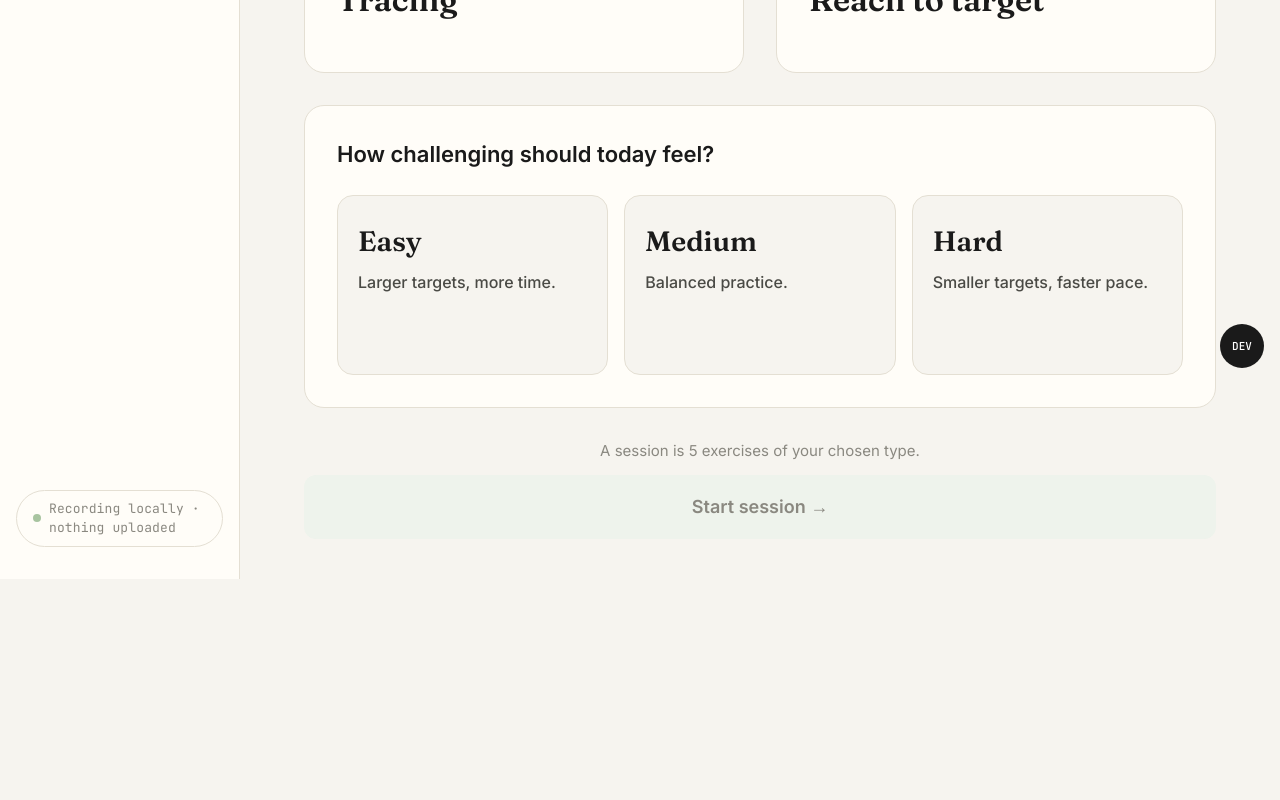
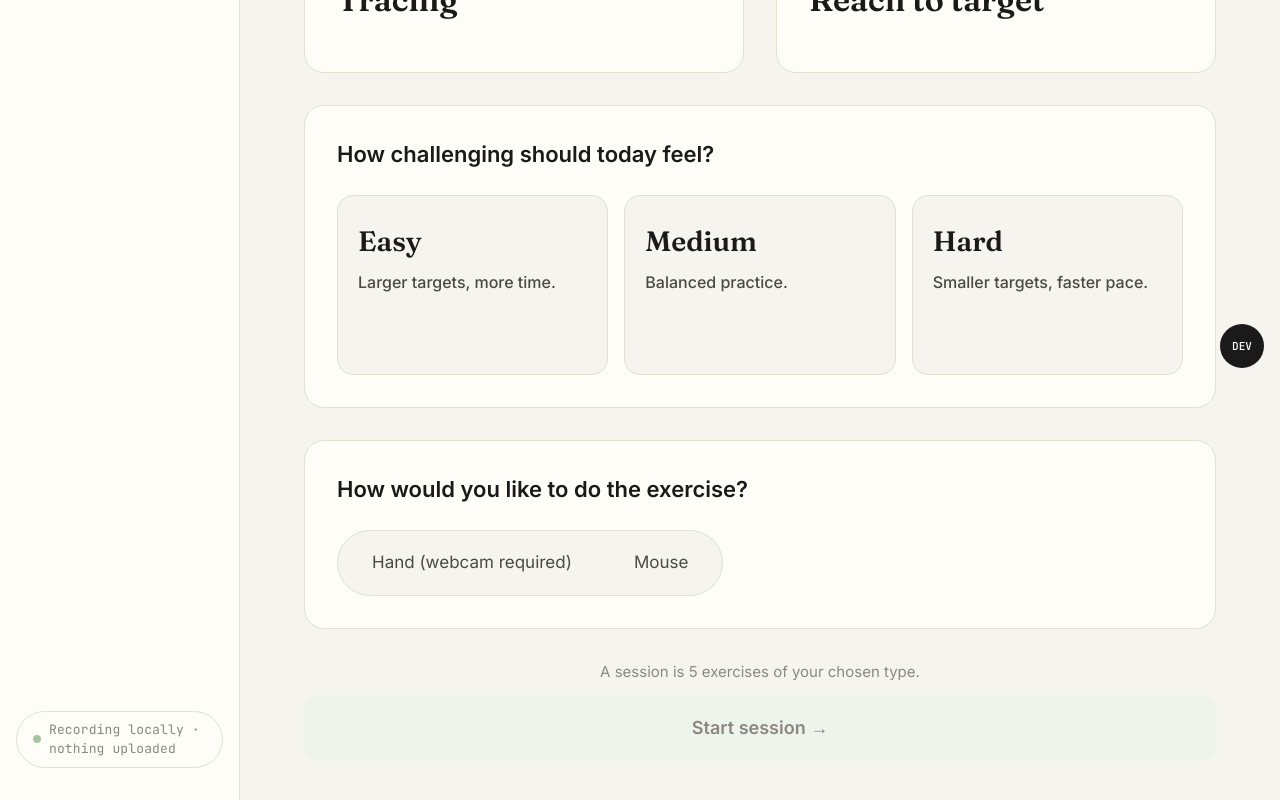
Before and after one commit to sourcerrorr/reTrace, a React (Vite) app: page / in a window 1280 px wide. Shown: the part 416-1216 px from the top of the page. Before the commit the page ends 995 px from the top, so only its background shows below. Built offline with nearby package versions, Linux system fonts and the light colour scheme.

Commit message:
added mouse input back, fixed Georgian descriptions

```diff
--- a/src/app/App.tsx
+++ b/src/app/App.tsx
@@ -22,6 +22,7 @@ import {
   SecondaryButton,
   PrivacyChip,
 } from "./components/primitives";
+import type { InputMode } from "./runtime/config";
 import { SessionScreen } from "./SessionScreen";
 import type { ScoreResult } from "./scoring";
 import { useLanguage } from "./i18n/useLanguage";
@@ -255,12 +256,17 @@ function DevNav({ onNavigate }: { onNavigate: (s: Screen) => void }) {
 function ExercisesScreen({
   onStart,
 }: {
-  onStart: (category: ExerciseType, difficulty: Difficulty) => void;
+  onStart: (
+    category: ExerciseType,
+    difficulty: Difficulty,
+    input: InputMode
+  ) => void;
 }) {
   const { t } = useLanguage();
   const [type, setType] = useState<ExerciseType | null>(null);
   const [difficulty, setDifficulty] = useState<Difficulty | null>(null);
-  const ready = type !== null && difficulty !== null;
+  const [input, setInput] = useState<InputMode | null>(null);
+  const ready = type !== null && difficulty !== null && input !== null;
 
   const difficulties: { id: Difficulty; title: string; desc: string }[] = [
     { id: "easy",   title: t.setup.easyTitle,   desc: t.setup.easyDesc },
@@ -397,6 +403,72 @@ function ExercisesScreen({
           </div>
         </div>
 
+        {/* Input method — a required, explicit choice (like exercise type) that
+            decides which input source drives the session. */}
+        <div
+          style={{
+            background: P.paper,
+            border: `1px solid ${P.border}`,
+            borderRadius: 20,
+            padding: 32,
+          }}
+        >
+          <p
+            style={{
+              fontFamily: "'Inter', sans-serif",
+              fontSize: 22,
+              fontWeight: 600,
+              color: P.ink,
+              marginBottom: 24,
+            }}
+          >
+            {t.inputMethod.question}
+          </p>
+          <div
+            style={{
+              display: "inline-flex",
+              gap: 6,
+              padding: 6,
+              borderRadius: 9999,
+              background: P.bone,
+              border: `1px solid ${P.border}`,
+            }}
+          >
+            {([
+              { id: "hand" as const, label: t.inputMethod.hand },
+              { id: "mouse" as const, label: t.inputMethod.mouse },
+            ]).map(({ id, label }) => {
+              const sel = input === id;
+              return (
+                <button
+                  key={id}
+                  onClick={() => setInput(id)}
+                  aria-pressed={sel}
+                  style={{
+                    display: "inline-flex",
+                    alignItems: "center",
+                    gap: 8,
+                    height: 52,
+                    padding: "0 28px",
+                    borderRadius: 9999,
+                    background: sel ? P.sage : "transparent",
+                    border: "none",
+                    color: sel ? "#fff" : P.ink2,
+                    fontFamily: "'Inter', sans-serif",
+                    fontSize: 17,
+                    fontWeight: sel ? 600 : 400,
+                    cursor: "pointer",
+                    transition: "background 160ms ease-out, color 160ms ease-out",
+                  }}
+                >
+                  {sel && <Check size={16} strokeWidth={3} />}
+                  {label}
+                </button>
+              );
+            })}
+          </div>
+        </div>
+
         {/* Start */}
         <div style={{ display: "flex", flexDirection: "column", gap: 12 }}>
           <p
@@ -410,7 +482,7 @@ function ExercisesScreen({
             {t.exercises.sessionLength(SESSION_LENGTH)}
           </p>
           <PrimaryButton
-            onClick={() => ready && onStart(type!, difficulty!)}
+            onClick={() => ready && onStart(type!, difficulty!, input!)}
             disabled={!ready}
             fullWidth
             height={64}
@@ -1207,6 +1279,9 @@ export default function App() {
   const [screen, setScreen] = useState<Screen>("exercises");
   const [category, setCategory] = useState<ExerciseType | null>(null);
   const [difficulty, setDifficulty] = useState<Difficulty>("medium");
+  // The user picks this on the setup screen (required); it's always set before a
+  // session starts. Defaulted so the SessionScreen prop is never null.
+  const [inputMode, setInputMode] = useState<InputMode>("hand");
 
   // A session is a plan of several same-type exercises. We walk `plan` by
   // `index`, collecting one ScoreResult each, and only show Results at the end.
@@ -1217,9 +1292,14 @@ export default function App() {
   // same type/index, forcing a fresh remount of the runtime hooks.
   const [runId, setRunId] = useState(0);
 
-  const startSession = (cat: ExerciseType, diff: Difficulty) => {
+  const startSession = (
+    cat: ExerciseType,
+    diff: Difficulty,
+    input: InputMode
+  ) => {
     setCategory(cat);
     setDifficulty(diff);
+    setInputMode(input);
     setPlan(
       generateSessionPlan(
         cat,
@@ -1245,7 +1325,7 @@ export default function App() {
   };
 
   const handleRetry = () => {
-    if (category) startSession(category, difficulty);
+    if (category) startSession(category, difficulty, inputMode);
   };
 
   const isSession = screen === "session";
@@ -1273,6 +1353,7 @@ export default function App() {
             <SessionScreen
               key={`${runId}-${index}`}
               plan={plan[index]}
+              inputMode={inputMode}
               exerciseIndex={index}
               exerciseTotal={plan.length}
               isLastExercise={index === plan.length - 1}
--- a/src/app/SessionScreen.tsx
+++ b/src/app/SessionScreen.tsx
@@ -12,7 +12,7 @@ import { P } from "./theme";
 import { useLanguage } from "./i18n/useLanguage";
 import { LanguageSwitch } from "./i18n/LanguageSwitch";
 import type { Translations } from "./i18n/translations";
-import { USE_HAND_TRACKING } from "./runtime/config";
+import type { InputMode } from "./runtime/config";
 import type { SessionPhase } from "./runtime/types";
 import { useTracingRuntime } from "./hooks/useTracingRuntime";
 import { useReachRuntime } from "./hooks/useReachRuntime";
@@ -243,6 +243,7 @@ function ExitDialog({
 
 export function SessionScreen({
   plan,
+  inputMode,
   exerciseIndex,
   exerciseTotal,
   isLastExercise,
@@ -251,6 +252,8 @@ export function SessionScreen({
 }: {
   /** The concrete exercise for this step of the session, rolled by App. */
   plan: Exercise;
+  /** How the user chose to drive this session: hand tracking or mouse. */
+  inputMode: InputMode;
   /** 0-based position of this exercise within the session. */
   exerciseIndex: number;
   /** Total exercises in the session (for the "Exercise 2 / 5" indicator). */
@@ -263,6 +266,10 @@ export function SessionScreen({
   onExit: (r: ScoreResult) => void;
 }) {
   const { t } = useLanguage();
+
+  // Which input source drives this session. Decides whether we render the webcam
+  // + fingertip cursor, and which source the runtime hooks create.
+  const useHandTracking = inputMode === "hand";
 
   // Session start, for the scored duration. Read once, on mount (the session
   // mounts straight into its active phase), so it doesn't affect any timing.
@@ -292,11 +299,19 @@ export function SessionScreen({
   const completeReaching = useCallback(() => setPhase("reaching-complete"), []);
 
   // ─── runtime hooks: each owns one system; this component just wires them ───
-  const tracing = useTracingRuntime({ plan, phase, video, canvasRef, cursorRef });
+  const tracing = useTracingRuntime({
+    plan,
+    phase,
+    useHandTracking,
+    video,
+    canvasRef,
+    cursorRef,
+  });
   const reachRt = useReachRuntime({
     reach,
     phase,
     isHold,
+    useHandTracking,
     video,
     cursorRef,
     lastPointRef,
@@ -361,7 +376,7 @@ export function SessionScreen({
     >
       {/* Webcam layer — the real mirrored camera when hand tracking drives
           input, the dark green placeholder otherwise */}
-      {USE_HAND_TRACKING ? (
+      {useHandTracking ? (
         // -2px pushes HandCamera's 1px card border just offscreen; its rounded
         // corners blend into the identical ink background.
         <div style={{ position: "absolute", inset: -2 }}>
@@ -413,7 +428,7 @@ export function SessionScreen({
 
       {/* Fingertip cursor — follows the hand every frame; fills while drawing.
           Positioned imperatively via cursorRef (see moveCursor). */}
-      {USE_HAND_TRACKING && (phase === "tracing" || phase === "reaching") && (
+      {useHandTracking && (phase === "tracing" || phase === "reaching") && (
         <div
           ref={cursorRef}
           style={{
--- a/src/app/hooks/useTracingRuntime.ts
+++ b/src/app/hooks/useTracingRuntime.ts
@@ -37,7 +37,6 @@ import {
   type Point,
   type TracingExercise,
 } from "../exercises";
-import { USE_HAND_TRACKING } from "../runtime/config";
 import { idleCursor, moveCursor } from "../runtime/cursor";
 import type { SessionPhase } from "../runtime/types";
 import type { TracingMetrics } from "../scoring/types";
@@ -116,11 +115,13 @@ function isOnGuidePath(p: HandPoint, guide: Point[]): boolean {
 export function useTracingRuntime(opts: {
   plan: Exercise;
   phase: SessionPhase;
+  /** Hand tracking (webcam) vs. mouse — chosen by the user, passed from App. */
+  useHandTracking: boolean;
   video: HTMLVideoElement | null;
   canvasRef: RefObject<HTMLCanvasElement | null>;
   cursorRef: RefObject<HTMLDivElement | null>;
 }): TracingRuntime {
-  const { plan, phase, video, canvasRef, cursorRef } = opts;
+  const { plan, phase, useHandTracking, video, canvasRef, cursorRef } = opts;
 
   const [modeIndicator, setModeIndicator] = useState<ModeIndicator>("Paused");
   const [hasDrawn, setHasDrawn] = useState(false);
@@ -159,12 +160,12 @@ export function useTracingRuntime(opts: {
     if (phase !== "tracing") return;
     const canvas = canvasRef.current;
     if (!canvas) return;
-    if (USE_HAND_TRACKING && !video) return; // camera not up yet
+    if (useHandTracking && !video) return; // camera not up yet
     if (plan.category !== "tracing") return;
 
     const guide = shapePoints(plan);
 
-    const source = USE_HAND_TRACKING
+    const source = useHandTracking
       ? createHandTrackingInputSource(video!)
       : createMouseInputSource({ engageElement: canvas });
     source.start({
@@ -239,7 +240,7 @@ export function useTracingRuntime(opts: {
       },
     });
     return () => source.stop();
-  }, [phase, plan, video, canvasRef, cursorRef]);
+  }, [phase, plan, useHandTracking, video, canvasRef, cursorRef]);
 
   // Reset the current tracing attempt — wipe the stroke, redraw the guide,
   // keep the same generated exercise.
--- a/src/app/i18n/translations.ts
+++ b/src/app/i18n/translations.ts
@@ -62,6 +62,13 @@ export const en = {
     reachDesc: "",
     sessionLength: (n: number) => `A session is ${n} exercises of your chosen type.`,
     startSession: "Start session →",
+  },
+
+  /** Input-method picker on the setup screen: how the user drives the session. */
+  inputMethod: {
+    question: "How would you like to do the exercise?",
+    hand: "Hand (webcam required)",
+    mouse: "Mouse",
   },
 
   results: {
@@ -199,6 +206,12 @@ export const ka: Translations = {
     startSession: "სესიის დაწყება →",
   },
 
+  inputMethod: {
+    question: "აირჩიეთ, როგორ გსურთ ვარჯიშის შესრულება",
+    hand: "ხელით (საჭიროა ვებკამერა)",
+    mouse: "მაუსით",
+  },
+
   results: {
     sessionComplete: "სესია დასრულდა",
     headline: "ვარჯიში შესრულებულია",
@@ -247,12 +260,12 @@ export const ka: Translations = {
 
   instructions: {
     tracing: "დაიწყეთ მწვანე წერტილიდან და დარჩით ხაზზე.",
-    lateralLeft: "მიწვდით მარცხნივ მდებარე სამიზნეს და დარჩით მდგრადად.",
-    lateralRight: "მიწვდით მარჯვნივ მდებარე სამიზნეს და დარჩით მდგრადად.",
-    upward: "მიწვდით ზემოთ მდებარე სამიზნეს და დარჩით მდგრადად.",
-    moving: "შეინარჩუნეთ თითის წვერი მოძრავ სამიზნეზე მისი გადაადგილებისას.",
-    hold: (seconds: number) => `მდგრადად შეიკავეთ სამიზნის შიგნით ${seconds} წამის განმავლობაში.`,
-    scatter: "შეეხეთ სამიზნეებს გამოჩენისთანავე და მოკლედ შეიკავეთ თითოეული.",
+    lateralLeft: "მიუთითეთ სამიზნეზე",
+    lateralRight: "მიუთითეთ სამიზნეზე",
+    upward: "მიუთითეთ ეკრანზე გამოჩენილ სამიზნეებზე",
+    moving: "შეინარჩუნეთ თითის წვერი მოძრავ სამიზნეზე",
+    hold: (seconds: number) => `მიუთითეთ ეკრანზე გამოჩენილ სამიზნეზე ${seconds} წამით`,
+    scatter: "მიუთითეთ სამიზნეებზე",
   },
 
   camera: {
```
Also changed, not shown: src/app/hooks/useReachRuntime.ts (+24 -6 lines), src/app/runtime/config.ts (+6 -6 lines).
